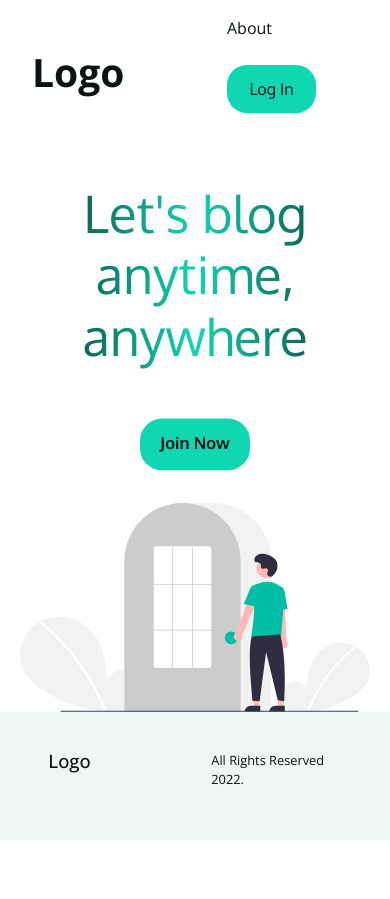
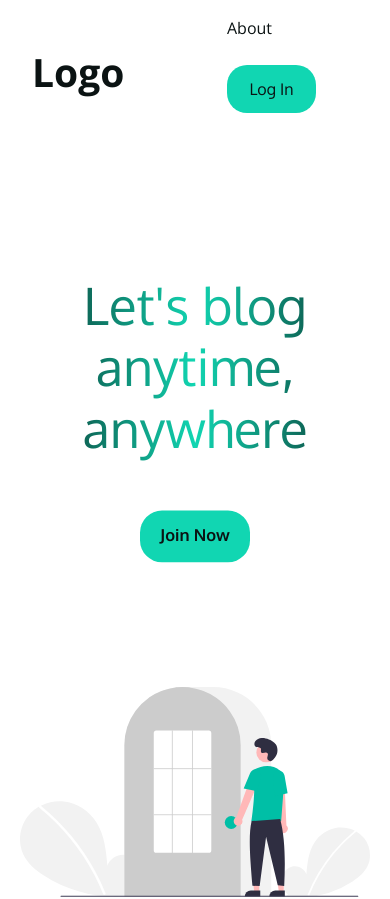
Before and after one commit to jmtgalvez/besh-flexi, a React (Create React App) app: page / in a window 390 px wide. Shown: the top 899 px of the page. Before the commit the page ends 844 px from the top, so only its background shows below. Built offline with nearby package versions, Linux system fonts and the light colour scheme.

Commit message:
Register form added please add styles on it.

```diff
--- a/public/css/landingpage-home.css
+++ b/public/css/landingpage-home.css
@@ -23,7 +23,7 @@
     width: clamp(max-content, 30vw, 50vw);
     transform: scale(1.1);
     margin-left: 1rem;
-    overflow: none;
+    overflow: hidden;
 }
 .landing__page__section1 h1 {
     font-size: clamp(20px, 12vw, 50px);
@@ -76,9 +76,11 @@
 @media screen and (max-width: 650px) {
     .landing__page__banner {
         flex-direction: column;
-        height: max-content;
+        height: 100vh;
         gap: 30px;
         padding-top: 30px;
+        justify-content: space-evenly;
+        align-items: center;
     }
     .landing__page__section1,
     .landing__page__section2 {
```
